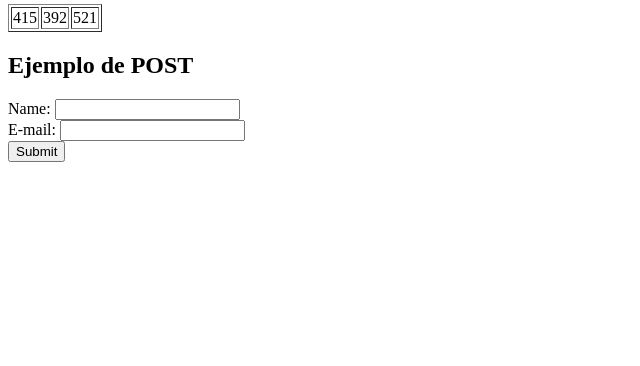
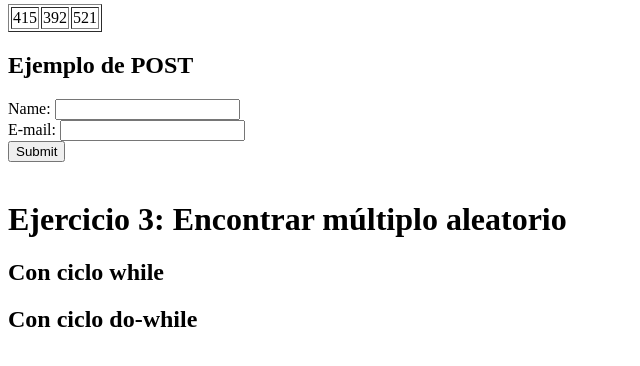
Before and after one commit to anag2603/tecweb, a PHP site: page /tecweb/ in a window 1280 px wide. Shown: the part 242-608 px from the top of the page, without its empty margins (0-640 px from the left). Run offline with PHP 8.4, Linux system fonts and the light colour scheme.

Commit message:
Ejercicio 3 agregado

```diff
--- a/practicas/p06/index.php
+++ b/practicas/p06/index.php
@@ -61,5 +61,31 @@ if (isset($_GET['numero'])) {
             echo $_POST["email"];
         }
     ?>
+
+<h1>Ejercicio 3: Encontrar múltiplo aleatorio</h1>
+
+    <h2>Con ciclo while</h2>
+    <?php
+    if (isset($_GET['multiplo'])) {
+        $multiploDe = $_GET['multiplo'];
+        if (is_numeric($multiploDe) && $multiploDe > 0) {
+            $resultadoWhile = encontrarMultiploConWhile($multiploDe);
+            echo "<p>El primer múltiplo de $multiploDe encontrado con while es: $resultadoWhile</p>";
+        } else {
+            echo '<p>Por favor ingresa un número válido para el múltiplo.</p>';
+        }
+    }
+    ?>
+
+    <h2>Con ciclo do-while</h2>
+    <?php
+    if (isset($_GET['multiplo'])) {
+        if (is_numeric($multiploDe) && $multiploDe > 0) {
+            $resultadoDoWhile = encontrarMultiploConDoWhile($multiploDe);
+            echo "<p>El primer múltiplo de $multiploDe encontrado con do-while es: $resultadoDoWhile</p>";
+        }
+    }
+    ?>
+
 </body>
 </html>
--- a/practicas/p06/src/funciones.php
+++ b/practicas/p06/src/funciones.php
@@ -1,3 +1,4 @@
+
 <?php
 function esMultiploDe5y7($numero) {
     return $numero % 5 === 0 && $numero % 7 === 0;
@@ -30,4 +31,19 @@ function generarSecuenciaImparParImpar() {
         'numerosGenerados' => $numerosGenerados
     ];
 }
+
+function encontrarMultiploConWhile($multiploDe) {
+    $num = rand(1, 1000);
+    while ($num % $multiploDe !== 0) {
+        $num = rand(1, 1000);
+    }
+    return $num;
+}
+
+function encontrarMultiploConDoWhile($multiploDe) {
+    do {
+        $num = rand(1, 1000);
+    } while ($num % $multiploDe !== 0);
+    return $num;
+}
 ?>
```
